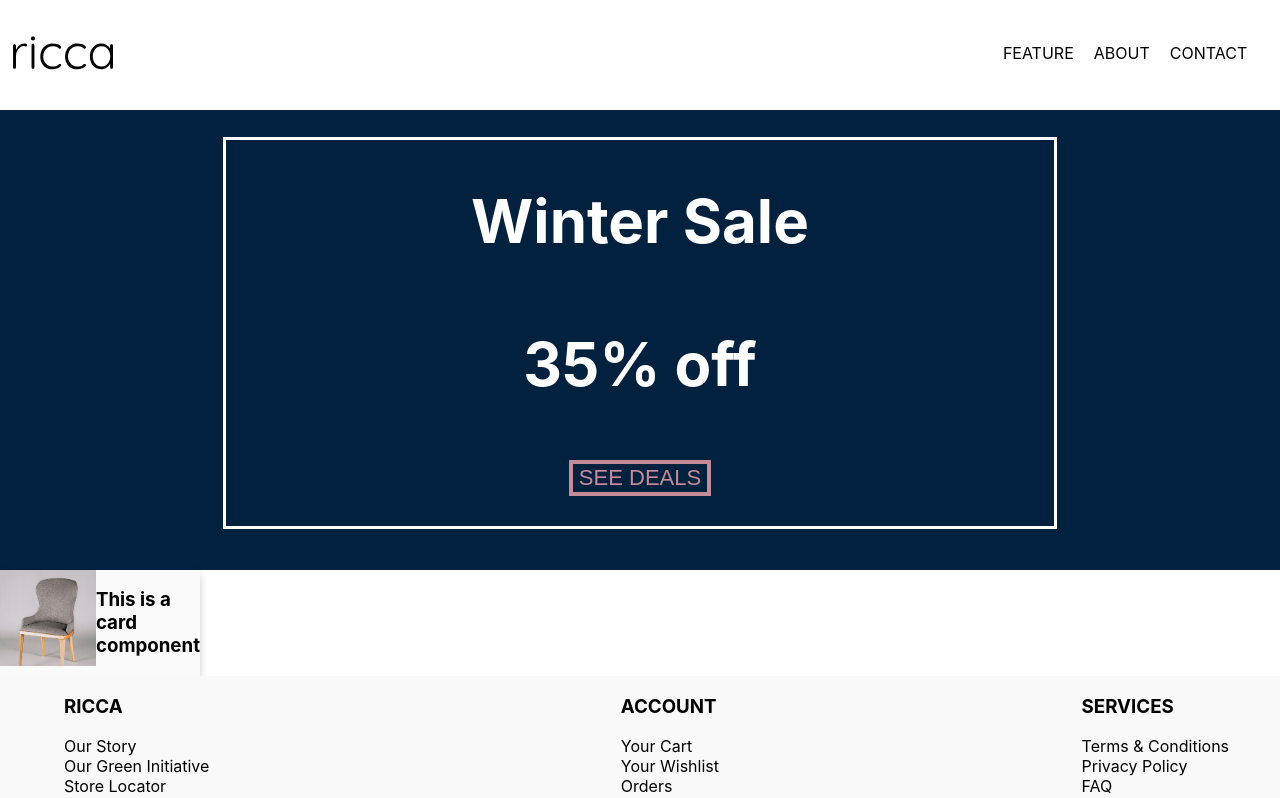
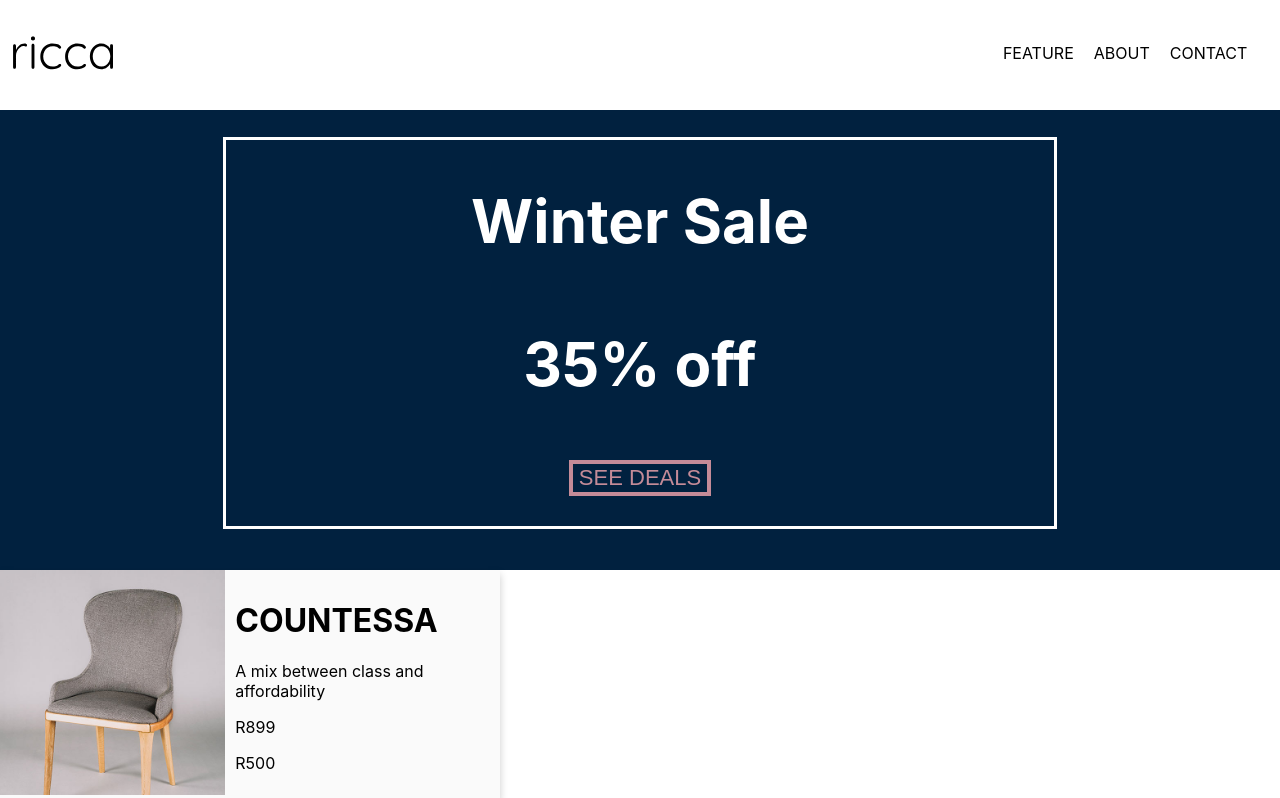
Before and after one commit to douglas86/fedsa-project-1-nextjs, a Next.js app: page / in a window 1280 px wide. Shown: the top 798 px of the page. Built offline with nearby package versions, Linux system fonts and the light colour scheme.

Commit message:
Created a Card in the api dir

```diff
--- a/components/Card.jsx
+++ b/components/Card.jsx
@@ -12,7 +12,14 @@ const Card = () => {
                     height={500}
                 />
             </div>
-            <h3>This is a card component</h3>
+            <div className={styles.text}>
+                <h1>COUNTESSA</h1>
+                <p>A mix between class and affordability</p>
+                <div className={styles.prices}>
+                    <p>R899</p>
+                    <p>R500</p>
+                </div>
+            </div>
         </div>
     );
 };
--- /dev/null
+++ b/pages/api/Card.js
@@ -0,0 +1,10 @@
+export default function handler(req, res) {
+    const { method, body } = req;
+
+    switch (method) {
+        case 'GET':
+            console.log('This is a get method');
+        default:
+            res.status(400).json({ message: 'Resource not found' });
+    }
+}
--- a/public/static/css/components/Card.module.css
+++ b/public/static/css/components/Card.module.css
@@ -2,9 +2,15 @@
     display: flex;
     box-shadow: 0 4px 8px 0 rgba(0, 0, 0, 0.2);
     transition: 0.3s;
-    width: 200px;
+    width: 500px;
     background-color: #fafafa;
 }
 .card:hover {
     box-shadow: 0 8px 16px 0 rgba(0, 0, 0, 0.2);
 }
+.image {
+    width: 50%;
+}
+.text {
+    padding: 2%;
+}
```
